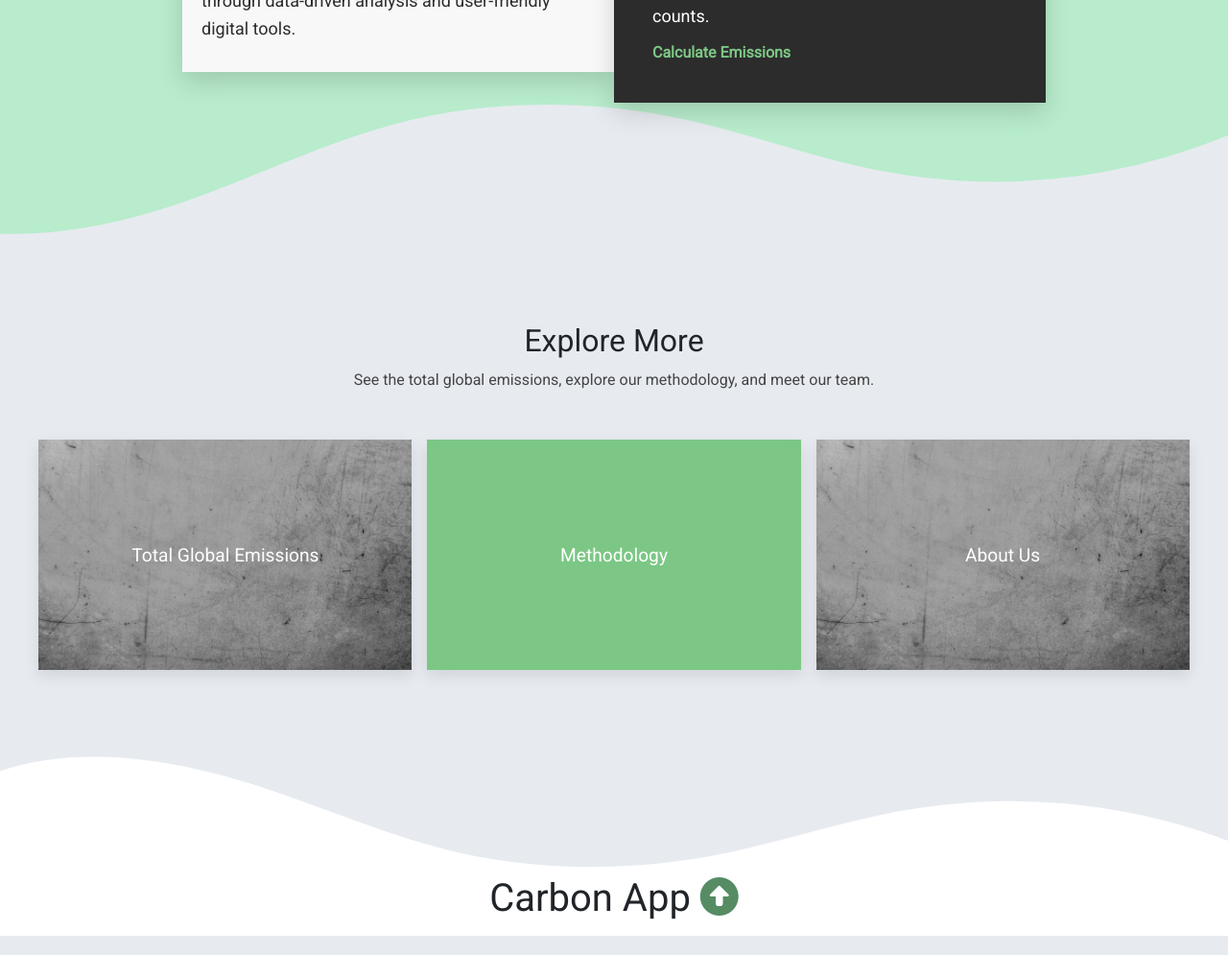
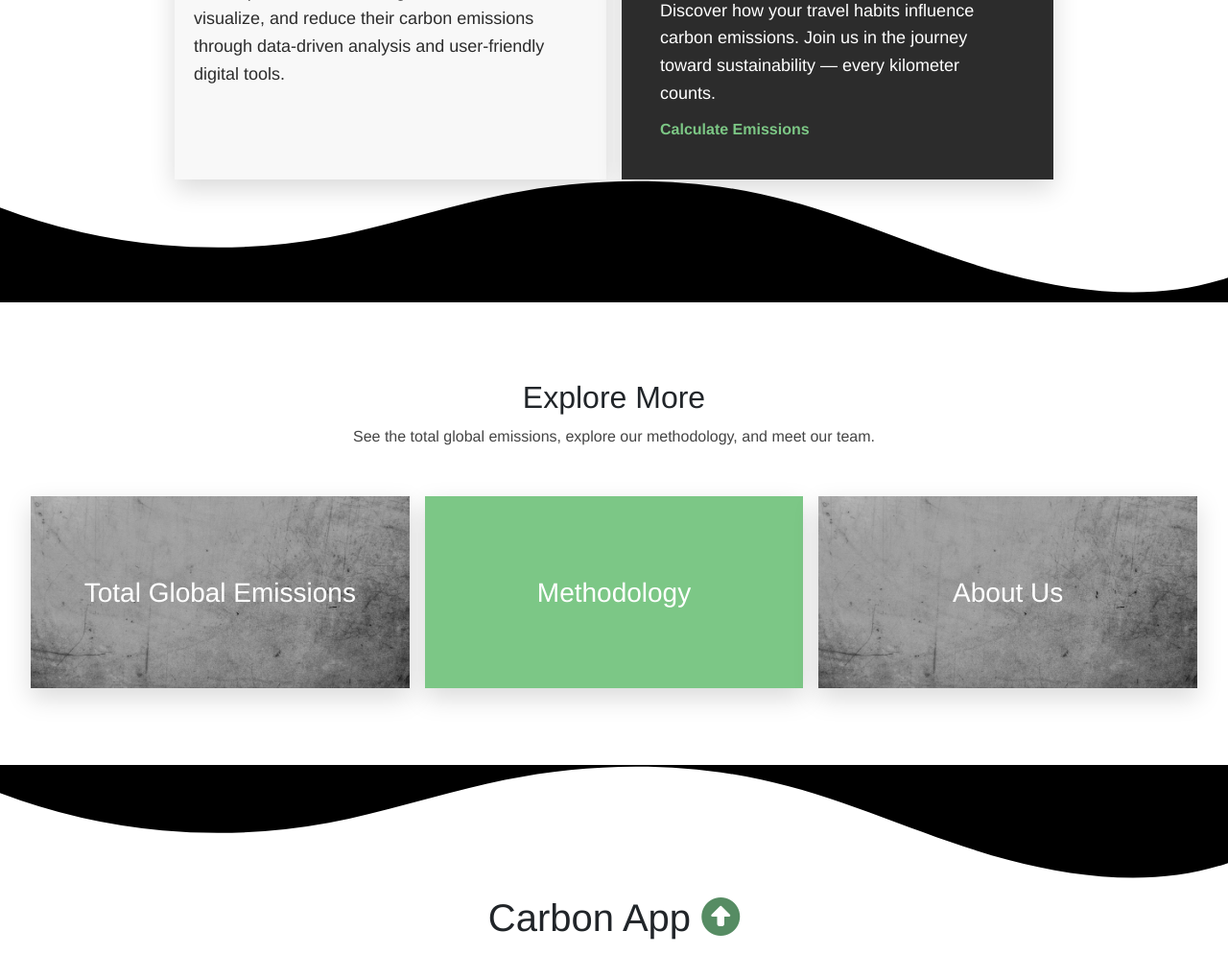
Before and after one commit to dannynewyen-svg/carbon_app_2025, a Flask app: page / in a window 1280 px wide. Shown: the part 587-1582 px from the top of the page at 96% size. Run offline with Flask 2, Linux system fonts and the light colour scheme; some libraries are stand-ins or nearby versions.

Commit message:
Add files via upload

```diff
--- a/capp/carbon_app/routes.py
+++ b/capp/carbon_app/routes.py
@@ -4,7 +4,7 @@
 
 @carbon_app.route('/carbon_app')
 def carbon_app_home():
-    return render_template('carbon_app/carbon_app.html', title='carbon_app')
+    return render_template('carbon_app/carbon_app.html', title='Carbon App')
 
 @carbon_app.route('/carbon_app/new_entry')
 def new_entry():
--- a/capp/methodology/routes.py
+++ b/capp/methodology/routes.py
@@ -4,4 +4,4 @@
 
 @methodology.route('/methodology')
 def methodology_home():
-  return render_template('methodology.html', title='methodology')
+  return render_template('methodology.html', title='Methodology')
--- a/capp/static/carbon_app.css
+++ b/capp/static/carbon_app.css
@@ -24,6 +24,13 @@
   display: flex;
   align-items: start;
   background: #466fa6;
+}
+.carbon-calculator-title .text-logo {
+  color: #ffffff;
+  justify-content: center;
+  display: flex;
+  font-weight: 500;
+  text-shadow: rgba(0, 0, 0, 0.5) 0px 2px 4px;
 }
 .header_carbon_app .box {
   flex: 1;
--- a/capp/static/home.css
+++ b/capp/static/home.css
@@ -1,99 +1,98 @@
-/* Body background to eliminate white scrollbar area */
+/* =========================
+   GLOBAL
+========================= */
 body {
   margin: 0;
   padding: 0;
-  background: linear-gradient(to bottom right, #b8eccc, #b8eccc);
+  background: none;
+  font-family: 'Helvetica Neue', Helvetica, Arial, sans-serif;
 }
 
-/* Hoved bildet + Tittel */
-.section_header_home {
-  background: linear-gradient(to bottom right, #e6f4ea, #c5c8d9);
+/* =========================
+   HERO FULLSKJERM MED VIDEO
+========================= */
+.hero_section {
   position: relative;
-  color: #fff;
-  height: 90vh;
-  display: flex;
-  align-items: center;
-  justify-content: center;
+  width: 100%;
+  height: 100vh;
   overflow: hidden;
+  background: none;
+}
+
+.hero_video {
+  position: absolute;
+  top: 0;
+  left: 0;
   width: 100%;
-  margin: 0;
-  box-sizing: border-box;
-  background-size: cover;
-  background-position: center;
-  background-repeat: no-repeat;
+  height: 100%;
+  object-fit: cover;
+  z-index: -1;
 }
 
 .hero_overlay {
-  background: rgba(0, 0, 0, 0.3);
+  position: relative;
+  z-index: 1;
   width: 100%;
   height: 100%;
   display: flex;
+  justify-content: center;
   align-items: center;
-  justify-content: center;
+  flex-direction: column;
   text-align: center;
-  padding: 0 20px;
+  background: rgba(0,0,0,0.2); /* mørk overlay for bedre kontrast */
+  color: #fff;
 }
 
 .hero_content h1 {
-  font-size: 3.5rem;
-  font-weight: 700;
+  font-size: 3rem;
   margin-bottom: 1rem;
 }
 
-.hero_content h1 .highlight {
-  color: #006400;
+.hero_content .highlight {
+  color: #7cc785;
 }
 
 .hero_content p {
   max-width: 700px;
   margin: 0 auto 2rem;
   font-size: 1.2rem;
-  line-height: 1.6;
-  color: #f0f0f0;
 }
 
 .hero_buttons {
   display: flex;
   justify-content: center;
   gap: 1rem;
-  flex-wrap: wrap;
-}
-
-/* Get started- Log in knapp */
-.btn_primary,
-.btn_secondary {
-  padding: 14px 35px;
-  border-radius: 30px;
-  font-weight: 600;
-  font-size: 1rem;
-  transition: all 0.3s ease;
 }
 
 .btn_primary {
   background-color: #7cc785;
-  color: #fff;
-}
-
-.btn_primary:hover {
-  background-color: #68b071;
+  padding: 10px 30px;
+  color: white;
+  border-radius: 30px;
+  text-decoration: none;
+  font-weight: 600;
 }
 
 .btn_secondary {
   background-color: transparent;
-  color: #fff;
-  border: 2px solid #fff;
+  color: white;
+  padding: 10px 30px;
+  border: 2px solid white;
+  border-radius: 30px;
+  text-decoration: none;
+  font-weight: 600;
 }
 
-.btn_secondary:hover {
-  background-color: #fff;
-  color: #7cc785;
-}
+.btn_primary:hover { background-color: #68b071; }
+.btn_secondary:hover { background-color: white; color: #7cc785; }
 
-/* What we do + Your impact */
+/* =========================
+   INFO-KORT
+========================= */
 .info_cards_container {
   display: flex;
   justify-content: center;
-  gap: 0;
+  gap: 1rem;
   margin-top: -50px;
   position: relative;
   z-index: 10;
@@ -103,172 +102,85 @@
   background: #f8f8f8;
   color: #2c2c2c;
   padding: 20px;
-  border-radius: 0;
   max-width: 450px;
   text-align: left;
   box-shadow: 0 10px 25px rgba(0, 0, 0, 0.15);
-  align-self: center;
 }
 
 .impact_card {
   background: #2c2c2c;
   color: #fff;
   padding: 40px;
-  border-radius: 0;
   max-width: 450px;
   text-align: left;
   box-shadow: 0 10px 25px rgba(0, 0, 0, 0.15);
-  transition: all 0.3s ease;
-}
-
-.impact_card:hover {
-  box-shadow: 0 10px 20px rgba(0,0,0,0.2);
-  transform: translateY(-3px);
 }
 
 .link_action {
   color: #7cc785;
   text-decoration: none;
   font-weight: 600;
-  border-bottom: 1px solid transparent;
-  transition: all 0.3s;
 }
 
 .link_action:hover {
-  border-color: #7cc785;
+  border-bottom: 1px solid #7cc785;
 }
 
-.custom-shape-divider-top-1759939526 {
-    position: relative;
-    bottom: 0;
-    left: 0;
-    width: 100%;
-    overflow: hidden;
-    line-height: 0;
-    transform: rotate(180deg);
-}
-
-.custom-shape-divider-top-1759939526 svg {
-    position: relative;
-    display: block;
-    width: calc(107% + 1.3px);
-    height: 149px;
-    transform: scaleY(-1);
-}
-
-.custom-shape-divider-top-1759939526 .shape-fill {
-    fill: #e7ebf0;
-}
-
-/* Explore more (tidligere developers section) */
+/* =========================
+   TEAM / EXPLORE MORE
+========================= */
 .section_developers {
-  background-color: #e7ebf0 !important;
+  background-color: #e7ebf0;
   padding: 100px 20px;
-  text-align: center;
-
-}
-
-.developers_intro {
-  font-size: 1.1rem;
-  color: #333;
-  margin-bottom: 40px;
   text-align: center;
 }
 
-/* Team boxes (Tidligere developers) */
 .team_boxes {
   display: flex;
   justify-content: center;
-  gap: 3%;
+  gap: 1rem;
   margin-top: 40px;
 }
 
 .team_box {
-  border-radius: 0;
-  box-shadow: 0 6px 15px rgba(0,0,0,0.1);
-  height: 240px;
+  flex: 1;
+  min-width: 200px;
+  height: 200px;
   display: flex;
   align-items: center;
   justify-content: center;
+  text-align: center;
+  color: #fff;
+  box-shadow: 0 10px 25px rgba(0,0,0,0.15);
   transition: all 0.3s ease;
-  color: #fff;
-  text-align: center;
-  width: 32%;
-}
-
-.team_box:hover {
-  box-shadow: 0 10px 20px rgba(0,0,0,0.2);
-  transform: translateY(-3px);
 }
 
 .team_box h3 {
   margin: 0;
-  font-size: 1.2rem;
-  color: #fff;
 }
 
-.team_box h3 a {
-  color: #fff;
-  text-decoration: none;
+.team_box:hover {
+  transform: translateY(-3px);
 }
 
-.team_box h3 a:hover {
-  text-decoration: underline;
+/* INDIVIDUELL BOX-FARGE */
+.emissions_box { background-color: #555555; }
+.methodology_box { background-color: #7cc786; }
+.about_us_box { background-color: #555555; }
+
+/* =========================
+   SVG BØLGER
+========================= */
+.custom-shape-divider-top .shape-fill,
+.custom-shape-divider-bottom .shape-fill {
+  fill: #7cc785; /* Sett ønsket farge her */
 }
 
-/* Individuell box farge */
-.emissions_box {
-  background-color: #555555;
+/* =========================
+   RESPONSIVE (valgfritt)
+========================= */
+@media (max-width: 768px) {
+  .hero_content h1 { font-size: 2.5rem; }
+  .hero_content p { font-size: 1rem; }
+  .team_boxes { flex-direction: column; gap: 20px; }
 }
-
-.methodology_box {
-  background-color: #7cc785;
-}
-
-.about_us_box {
-  background-color: #555555;
-}
-.custom-shape-divider-bottom-1759941253 {
-    position: relative;
-    bottom: 0;
-    left: 0;
-    width: 100%;
-    overflow: hidden;
-    line-height: 0;
-    transform: rotate(180deg);
-    background-color: #e7ebf0;
-}
-
-.custom-shape-divider-bottom-1759941253 svg {
-    position: relative;
-    display: block;
-    width: calc(100% + 1.3px);
-    height: 127px;
-    background-color: #e7ebf0;
-}
-
-.custom-shape-divider-bottom-1759941253 .shape-fill {
-    fill: #FFFFFF;
-}
-
-/*  RESPONSIVE  */
-@media (max-width: 768px) {
-  .hero_content h1 {
-    font-size: 2.5rem;
-  }
-  .hero_content p {
-    font-size: 1rem;
-  }
-  .floating_card {
-    max-width: 90%;
-  }
-
-  .team_boxes {
-    flex-direction: column;
-    gap: 20px;
-  }
-
-  .team_box {
-    width: 100%;
-  }
-}
```
Also changed, not shown: capp/static/about_us.css (+34 -8 lines).
